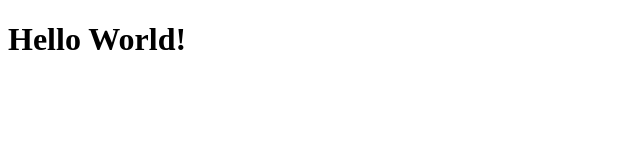
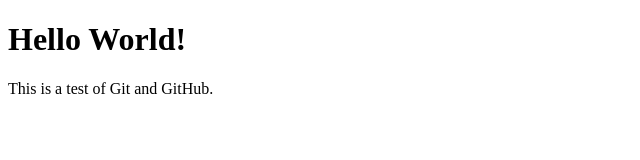
Before and after one commit to MrWalshMan/sandbox, a plain HTML site: page index.html in a window 1280 px wide. Shown: the whole page, without its empty margins (0-640 px from the left). Drawn offline with Linux system fonts and the light colour scheme.

Commit message:
add paragraph to index.html

```diff
--- a/index.html
+++ b/index.html
@@ -5,5 +5,6 @@
 	</head>
 	<body>
 		<h1>Hello World!</h1>
+		<p>This is a test of Git and GitHub.</p>
 	</body>
 </html>
```
